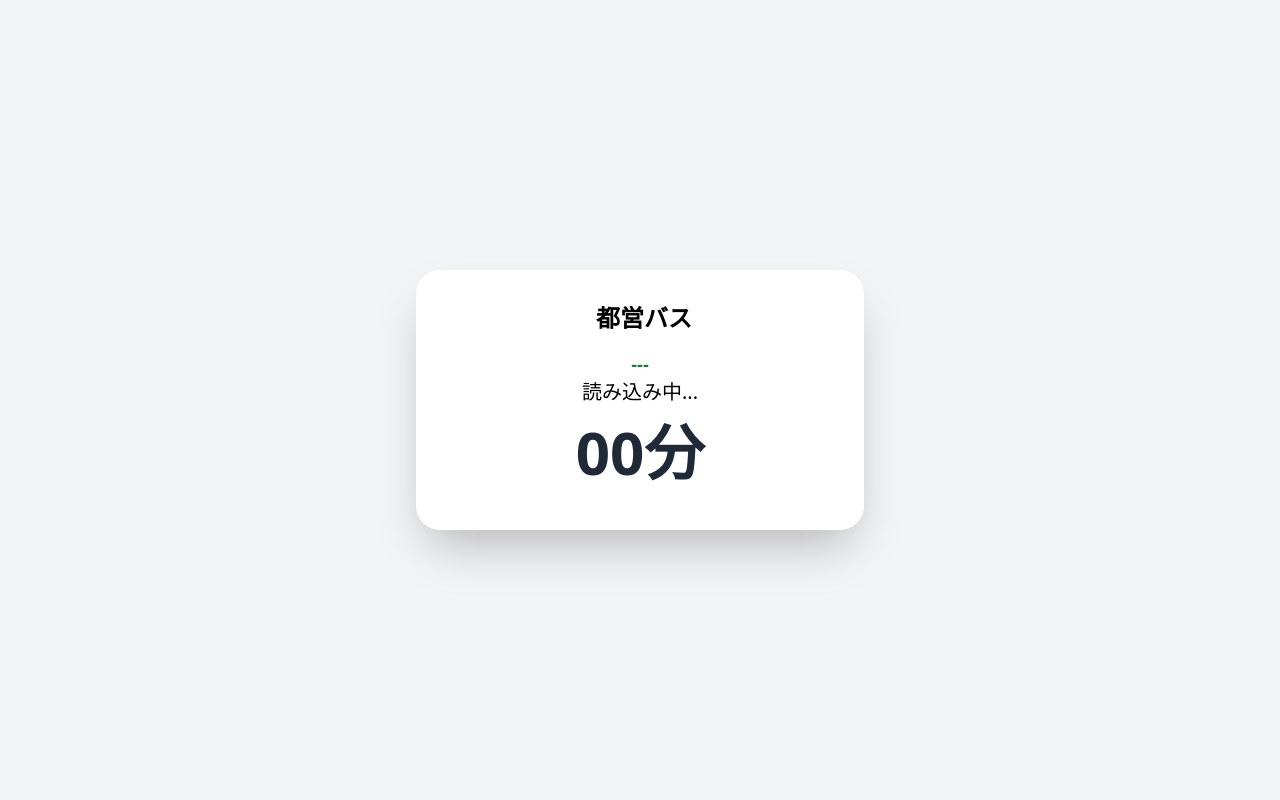
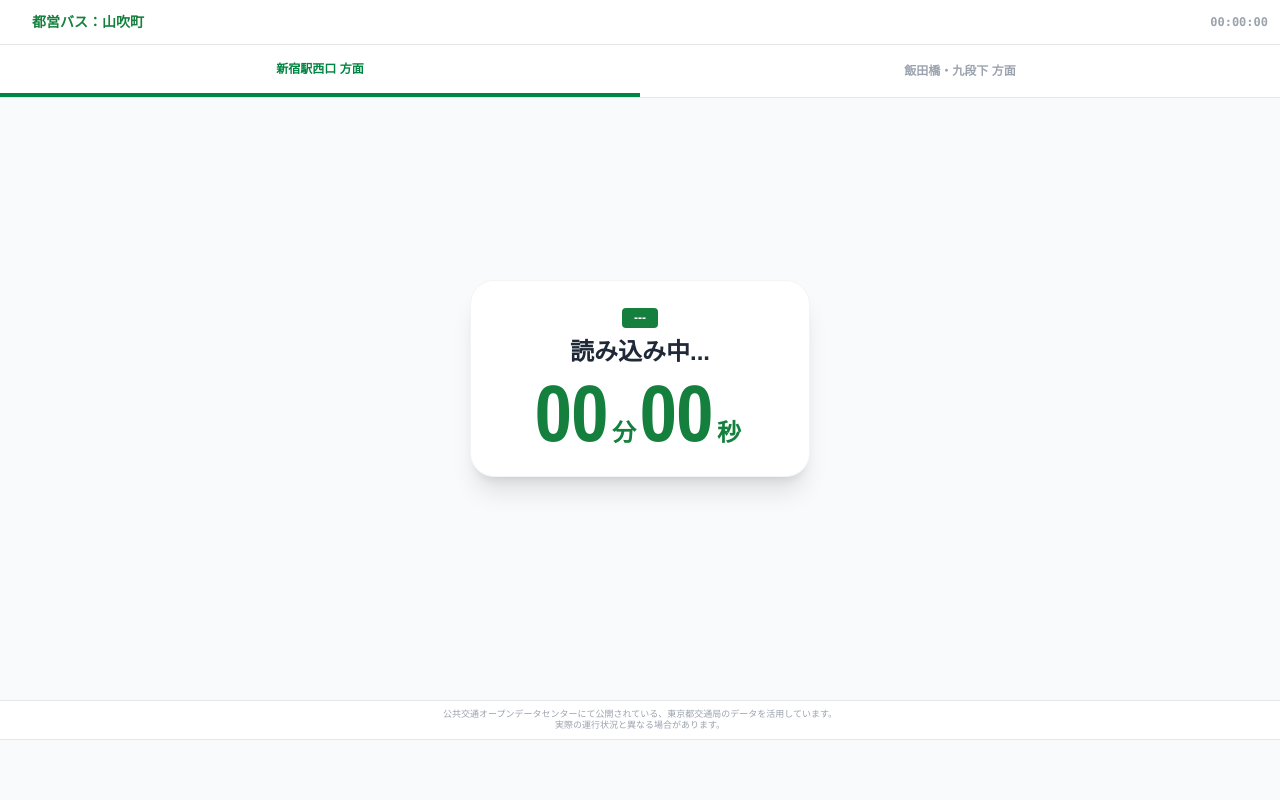
Before and after one commit to mt2026-svg/bus-ap, a website: page index.html in a window 1280 px wide. Drawn offline with nearby package versions, Linux system fonts and the light colour scheme.

Commit message:
Update index.html

```diff
--- a/index.html
+++ b/index.html
@@ -3,23 +3,64 @@
 <head>
     <meta charset="UTF-8">
     <meta name="viewport" content="width=device-width, initial-scale=1.0">
-    <title>Bus Alert</title>
+    <title>TOEI BUS REALTIME - 山吹町</title>
     <script src="https://cdn.tailwindcss.com"></script>
     <script src="https://unpkg.com/lucide@latest"></script>
+    <link href="https://fonts.googleapis.com/css2?family=Archivo+Narrow:wght@700&display=swap" rel="stylesheet">
+    <script async src="https://pagead2.googlesyndication.com/pagead/js/adsbygoogle.js?client=ca-pub-XXXXXXXXXXXXXXXX" crossorigin="anonymous"></script>
+    <style>
+        :root { --toei-green: #008542; }
+        body { font-family: sans-serif; margin: 0; background-color: #f9fafb; overflow-x: hidden; }
+        .condensed-font { font-family: 'Archivo Narrow', sans-serif; display: flex; align-items: baseline; justify-content: center; }
+        .active-tab { border-bottom: 4px solid var(--toei-green); color: var(--toei-green) !important; font-weight: 900; }
+    </style>
 </head>
-<body class="bg-gray-100 h-screen flex flex-col items-center justify-center p-4">
-    <div class="bg-white p-8 rounded-3xl shadow-2xl w-full max-w-md text-center">
-        <h1 class="text-2xl font-bold mb-4 flex items-center justify-center gap-2">
-            <i data-lucide="bus"></i> 都営バス
-        </h1>
-        <div id="bus-info">
-            <p id="route-name" class="text-lg font-bold text-green-700">---</p>
-            <p id="destination" class="text-xl mb-4">読み込み中...</p>
-            <div class="text-6xl font-black text-gray-800 mb-4">
-                <span id="minutes">00</span>分
+<body class="flex flex-col min-h-screen">
+
+    <div id="app" class="flex-grow flex flex-col relative">
+        <div class="bg-white p-3 flex items-center justify-between border-b shadow-sm sticky top-0 z-10">
+            <div class="flex items-center gap-1 font-bold text-green-700 text-sm">
+                <i data-lucide="bus" class="w-4 h-4"></i> 都営バス：山吹町
             </div>
+            <div id="current-clock" class="font-mono font-bold text-gray-400 text-xs">00:00:00</div>
+        </div>
+
+        <div class="flex bg-white border-b sticky top-[45px] z-10">
+            <button id="tab-shinjuku" onclick="switchDirection('shinjuku')" class="flex-1 py-4 text-xs text-gray-400 font-bold active-tab">新宿駅西口 方面</button>
+            <button id="tab-ueno" onclick="switchDirection('ueno')" class="flex-1 py-4 text-xs text-gray-400 font-bold">飯田橋・九段下 方面</button>
+        </div>
+
+        <div class="flex-grow flex flex-col items-center justify-center px-4 py-6">
+            <div class="bg-white p-6 rounded-3xl shadow-xl w-full max-w-[340px] border border-gray-100 text-center mb-6">
+                <div id="bus-route-label" class="inline-block bg-green-700 text-white px-3 py-0.5 rounded text-xs font-bold mb-2">---</div>
+                <div id="bus-dest-label" class="text-2xl font-black mb-1 text-gray-800">読み込み中...</div>
+
+                <div id="timer-display" class="condensed-font text-[80px] leading-none font-bold text-green-700">
+                    <span id="min">00</span><span class="mx-1 text-[24px]">分</span>
+                    <span id="sec">00</span><span class="mx-1 text-[24px]">秒</span>
+                </div>
+            </div>
+
+            <div class="w-full max-w-[340px] flex flex-col gap-2 mb-4" id="bus-list"></div>
         </div>
     </div>
+
+    <footer class="w-full bg-white border-t">
+        <div class="p-2 text-[9px] text-gray-400 text-center leading-tight border-b">
+            公共交通オープンデータセンターにて公開されている、東京都交通局のデータを活用しています。<br>
+            実際の運行状況と異なる場合があります。
+        </div>
+        <div class="w-full flex justify-center py-2 bg-gray-50 min-h-[60px]">
+            <ins class="adsbygoogle"
+                 style="display:block"
+                 data-ad-client="ca-pub-XXXXXXXXXXXXXXXX"
+                 data-ad-slot="XXXXXXXXXX"
+                 data-ad-format="auto"
+                 data-full-width-responsive="true"></ins>
+            <script>(adsbygoogle = window.adsbygoogle || []).push({});</script>
+        </div>
+    </footer>
+
     <script src="app.js"></script>
 </body>
 </html>
```
